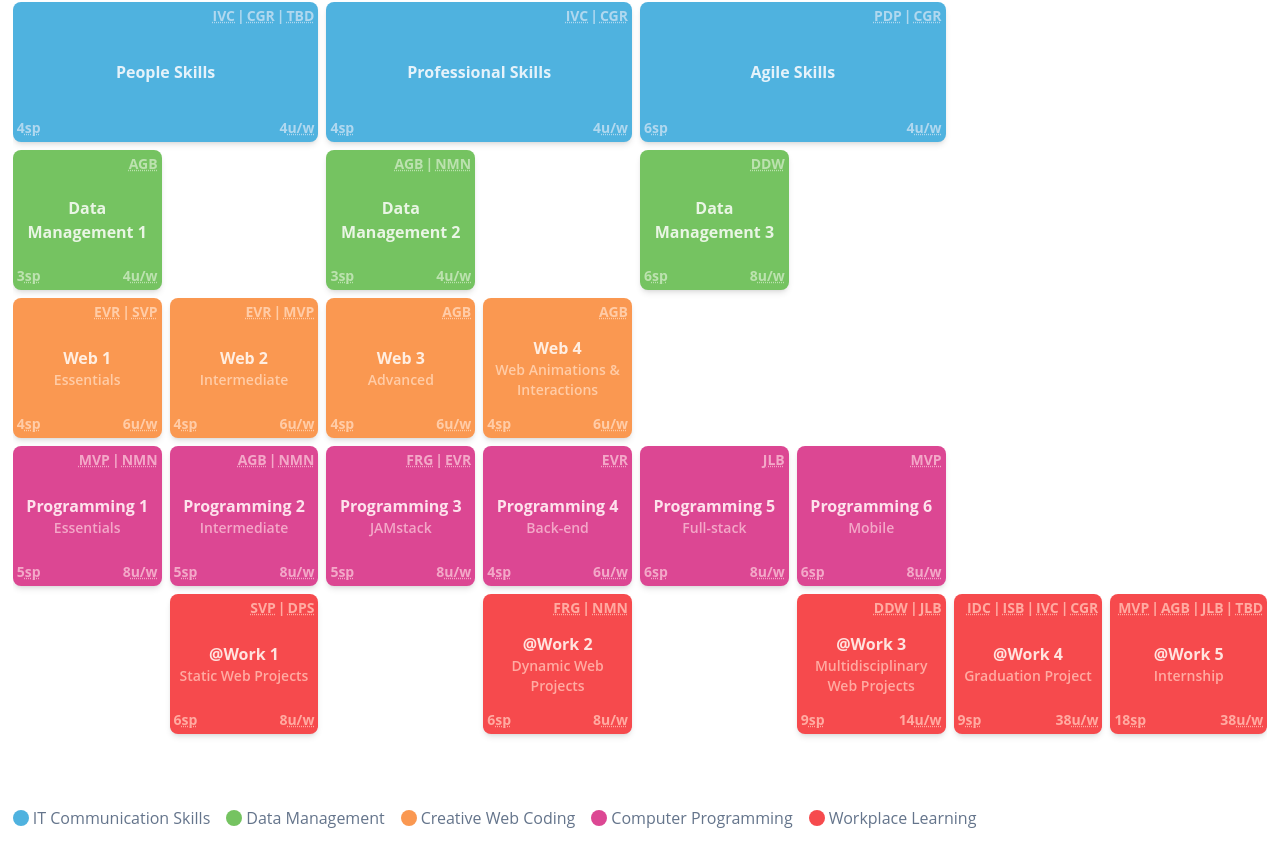
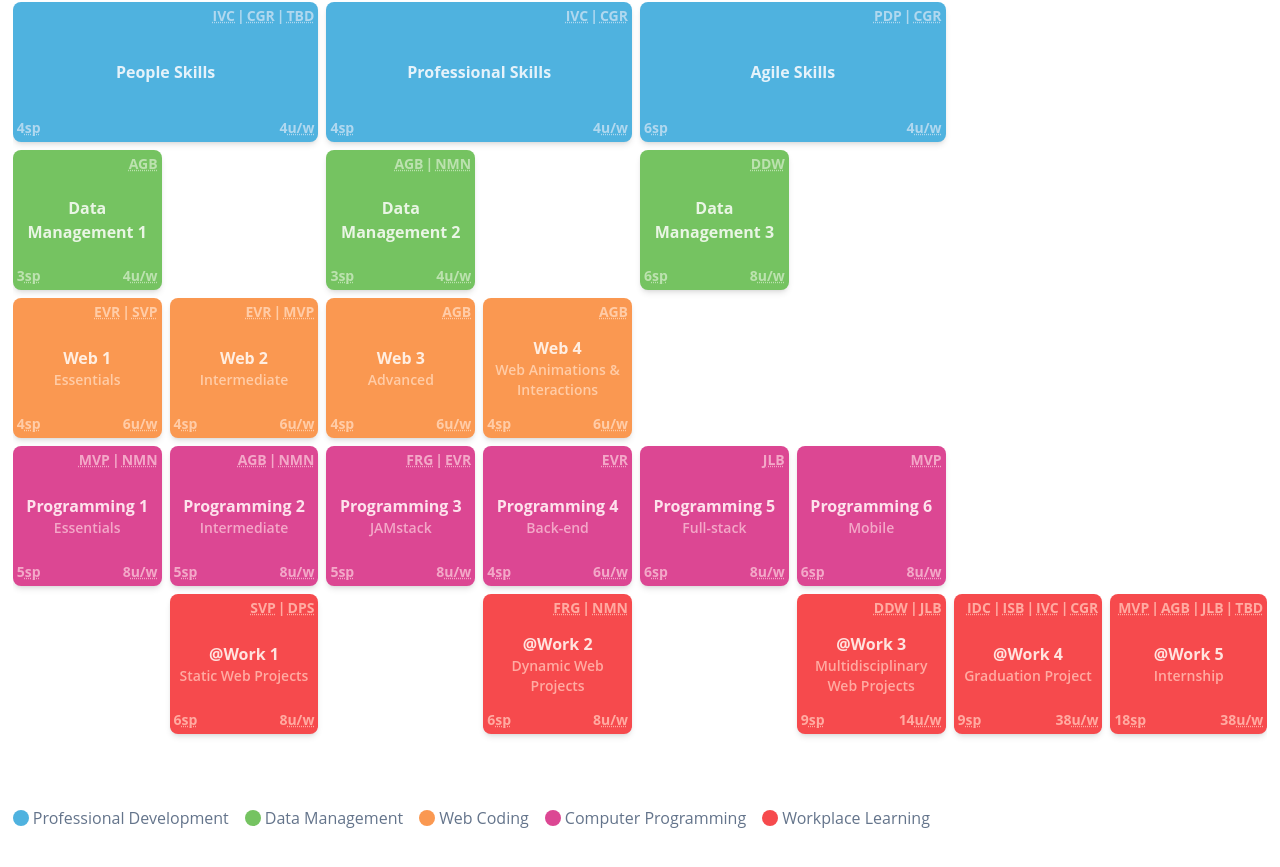
Before and after one commit to pgmgent/curriculum, a React (Vite) app: page / in a window 1280 px wide. Shown: the part 289-1156 px from the top of the page. Built offline with nearby package versions, Linux system fonts and the light colour scheme.

Commit message:
Added learning lines update

```diff
--- a/src/app/App.tsx
+++ b/src/app/App.tsx
@@ -31,9 +31,9 @@ function App() {
 
   const handleChangeCurriculum = useCallback((ev: any) => {
     switch (ev.target.value) {
-      case "Curriculum 2025-27": setDataCurriculum(dataCurriculum202527); break;
+      case "Curriculum 2025-27": default: setDataCurriculum(dataCurriculum202527); break;
       case "Curriculum 2025-26": setDataCurriculum(dataCurriculum202526); break;
-      case "Curriculum 2024-26": default: setDataCurriculum(dataCurriculum202426); break;
+      case "Curriculum 2024-26": setDataCurriculum(dataCurriculum202426); break;
       case "Curriculum 2024-25": setDataCurriculum(dataCurriculum202425); break;
     }
   }, []);
--- a/src/app/data/learning_lines.json
+++ b/src/app/data/learning_lines.json
@@ -1,7 +1,7 @@
 [
     {
         "code": "ics",
-        "name": "IT Communication Skills"
+        "name": "Professional Development"
     },
     {
         "code": "dtm",
@@ -9,7 +9,7 @@
     },
     {
         "code": "cwc",
-        "name": "Creative Web Coding"
+        "name": "Web Coding"
     },
     {
         "code": "cmp",
```
